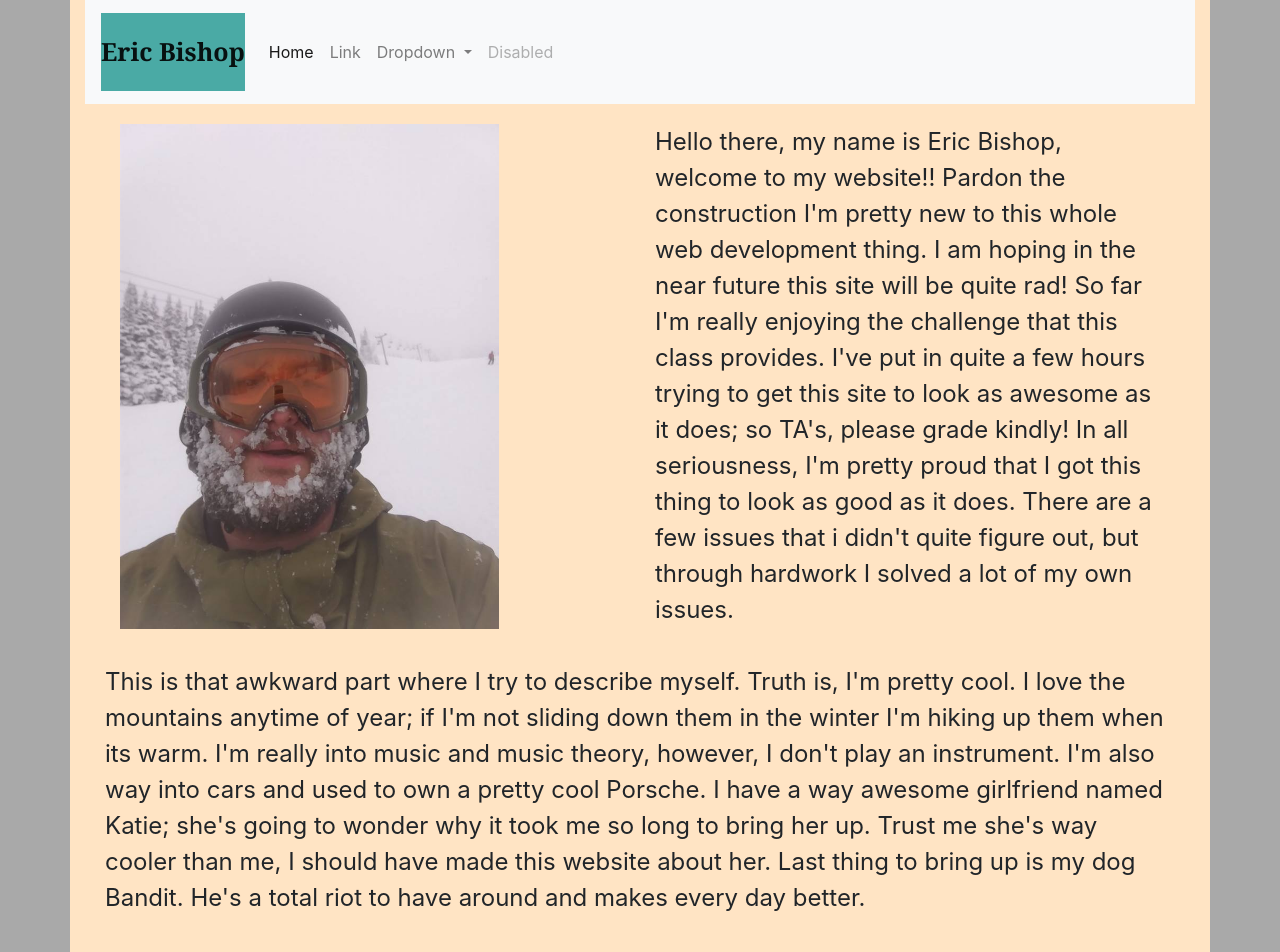
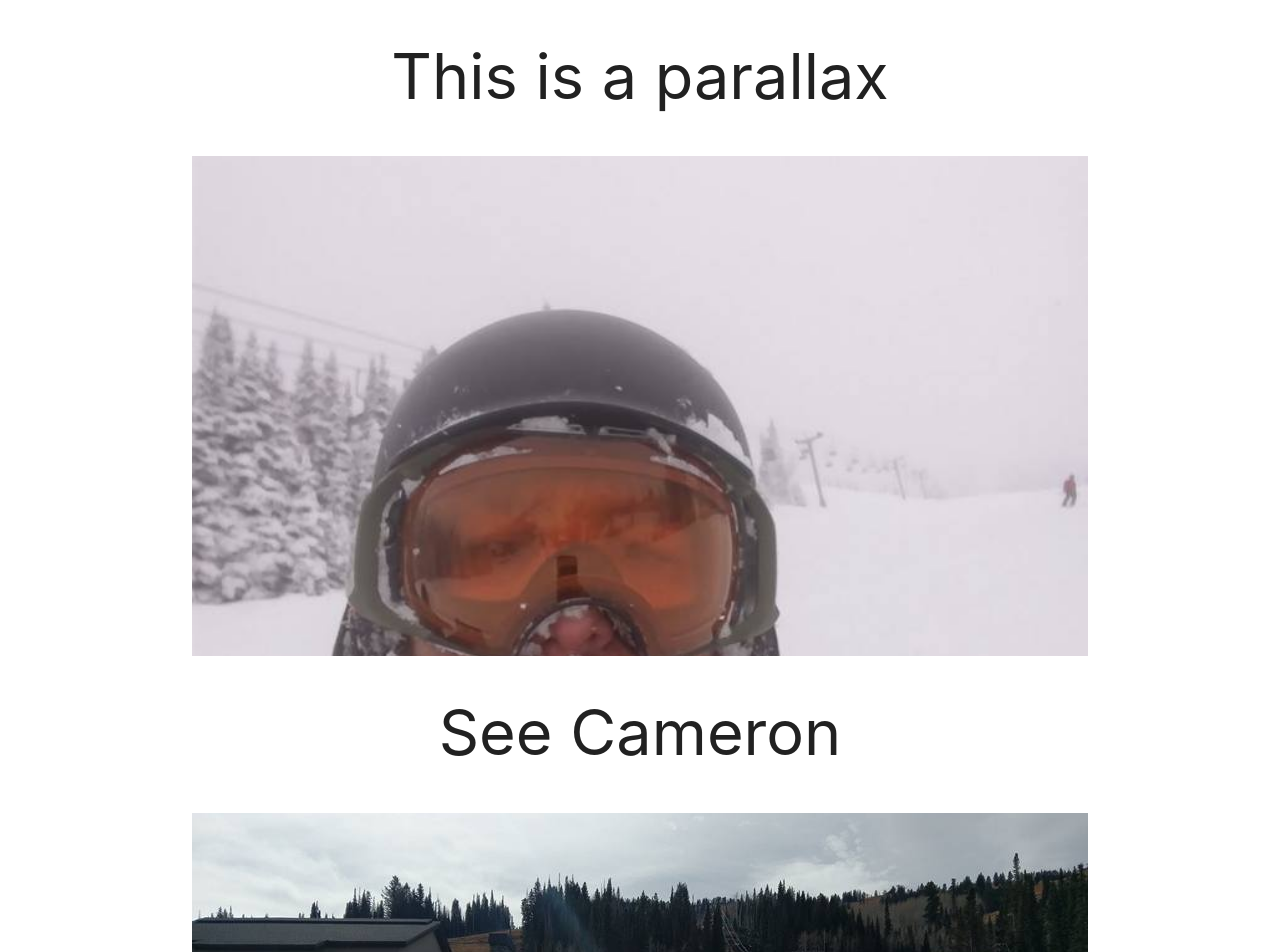
Before and after one commit to bishopcanno/Bootstrap-Portfolio, a plain HTML site: page index.html in a window 1280 px wide. Shown: the top 952 px of the page. Drawn offline with nearby package versions, Linux system fonts and the light colour scheme.

Commit message:
Rebuilding everthing, still in construction. Just showing cam how parallax works

```diff
--- a/Assests/CSS/Style.css
+++ b/Assests/CSS/Style.css
@@ -15,7 +15,6 @@ header{
     text-align: center;
 }
 body{
-    background-color: darkgray;
     /* for sticky footer */
     margin-bottom: 60px; /* Margin bottom by footer height */
 }
@@ -31,43 +30,7 @@ body{
     height: 60px; /* Set the fixed height of the footer here */
     line-height: 60px; /* Vertically center the text there */
 }
-.container{
+/* .container{
     background-color: bisque;
     margin-bottom: 20px;
-}
-#coolDudeRow{
-    margin: 20px;
-}
-#coolDude{
-    width: 75%;
-    height: 75%;
-}
-#coolDudeParaOne{
-    font-size: 150%;
-}
-#coolDudeParaTwo{
-    font-size: 150%;
-    margin: 20px;
-}
-.imgRow{
-    margin-top: 20px;
-}
-.imgBox0{
-width: 57%;
-height: 15%;
-background-color: #4aaaa5;
-text-align: center;
-font-family: Arial, Helvetica, sans-serif;
-position: relative;
-bottom: 100px;
-}
-.ImgHeader{
-    padding-top: 5px;
-    font-size: 130%;
-}
-#rpsImg{
-    font-size: 100%;
-}
-#msgForm{
-    margin-bottom: 40px;
-}
+} */
--- /dev/null
+++ b/Assests/portfolioJS/portfolioScript.js
@@ -0,0 +1,3 @@
+$(document).ready(function(){
+    $('.parallax').parallax();
+});
--- a/index.html
+++ b/index.html
@@ -5,90 +5,49 @@
     <meta name="viewport" content="width=device-width, initial-scale=1.0">
     <meta http-equiv="X-UA-Compatible" content="ie=edge">
 
-    <title>Bootstrap_Portfolio_index</title>
-
-    <link rel="stylesheet" href="https://stackpath.bootstrapcdn.com/bootstrap/4.1.3/css/bootstrap.min.css">
+    <title>EricB's_Portfolio</title>
+    <!-- css cdns and files -->
+    <link rel="stylesheet" href="https://cdnjs.cloudflare.com/ajax/libs/materialize/1.0.0/css/materialize.css">
     <link rel="stylesheet" href="./Assests/CSS/Style.css">
 </head>
+
 <body>
+    <!-- container -->
     <div class="container">
         <div class="row">
-            <div class="col-sm-12">
-                <nav class="navbar navbar-expand-lg navbar-light bg-light">
-                    <a class="navbar-brand" href="index.html">
-                        <header>Eric Bishop</header>
-                    </a>
-
-                    <button class="navbar-toggler" type="button" data-toggle="collapse" data-target="#navbarSupportedContent" aria-controls="navbarSupportedContent" aria-expanded="false" aria-label="Toggle navigation">
-                        <span class="navbar-toggler-icon"></span>
-                    </button>
-
-                    <div class="collapse navbar-collapse" id="navbarSupportedContent">
-                        <ul class="nav navbar-nav">
-                            <li class="nav-item active">
-                                <a class="nav-link" href="#">Home <span class="sr-only">(current)</span></a>
-                            </li>
-                            <li class="nav-item">
-                                <a class="nav-link" href="#">Link</a>
-                            </li>
-                            <li class="nav-item dropdown">
-                                <a class="nav-link dropdown-toggle" href="#" id="navbarDropdown" role="button" data-toggle="dropdown" aria-haspopup="true" aria-expanded="false">
-                                    Dropdown
-                                </a>
-                                <div class="dropdown-menu" aria-labelledby="navbarDropdown">
-                                <a class="dropdown-item" href="#">Action</a>
-                                <a class="dropdown-item" href="#">Another action</a>
-                                <div class="dropdown-divider"></div>
-                                <a class="dropdown-item" href="#">Something else here</a>
-                                </div>
-                            </li>
-                            <li class="nav-item">
-                                <a class="nav-link disabled" href="#">Disabled</a>
-                            </li>
-                        </ul>
-                    </div>
-                </nav>
+            <div class="col s12">
+                <h1 class="center-align">This is a parallax</h1>
             </div>
         </div>
 
-        <div class="row" id="coolDudeRow">
-            <div class="col-sm-6">
-                <div id="coolDudeDiv">
-                    <img id="coolDude" src="Assests/Images/coolDude.jpg" alt="1 Cool Dude">
+        <div class="parallax-container">
+            <div class="parallax"><img src="./Assests/Images/coolDude.jpg"></div>
+        </div>
+
+        <div class="row">
+                <div class="col s12">
+                    <h1 class="center-align">See Cameron</h1>
                 </div>
             </div>
 
-            <div class="col-sm-6" id="coolDudeParaOne">
-                <p>
-                    Hello there, my name is Eric Bishop, welcome to my website!! Pardon the construction
-                    I'm pretty new to this whole web development thing. I am hoping in the near future
-                    this site will be quite rad! So far I'm really enjoying the challenge that this
-                    class provides. I've put in quite a few hours trying to get this site to look as
-                    awesome as it does; so TA's, please grade kindly! In all seriousness, I'm pretty
-                    proud that I got this thing to look as good as it does. There are a few issues
-                    that i didn't quite figure out, but through hardwork I solved a lot of my own issues.
-                </p>
+        <div class="parallax-container">
+            <div class="parallax"><img src="./Assests/Images/14390838_1601336530171519_8479005858397986993_n.jpg"></div>
+        </div>
+
+        <div class="row">
+            <div class="col s12">
+                <h1 class="center-align">How the text moves in front of the Images</h1>
             </div>
         </div>
-
-        <div class="row" id="coolDudeParaTwo">
-            <p>
-                This is that awkward part where I try to describe myself. Truth is, I'm pretty
-                cool. I love the mountains anytime of year; if I'm not sliding down them in the
-                winter I'm hiking up them when its warm. I'm really into music and music theory,
-                however, I don't play an instrument. I'm also way into cars and used to own a pretty
-                cool Porsche. I have a way awesome girlfriend named Katie; she's going to wonder why
-                it took me so long to bring her up. Trust me she's way cooler than me, I should have
-                made this website about her. Last thing to bring up is my dog Bandit. He's a total riot
-                to have around and makes every day better.
-            </p>
-        </div>
-    <br />
     </div>
 
     <footer class="footr text-center">
         Copyright &#169; 2018
     </footer>
 
+    <!-- script cdns and files -->
+    <script src="https://cdnjs.cloudflare.com/ajax/libs/jquery/3.3.1/jquery.js"></script>
+    <script src="https://cdnjs.cloudflare.com/ajax/libs/materialize/1.0.0/js/materialize.js"></script>
+    <script src="./Assests/portfolioJS/portfolioScript.js"></script>
 </body>
 </html>
```
Also changed, not shown: Assests/Images/14390838_1601336530171519_8479005858397986993_n.jpg (added).
